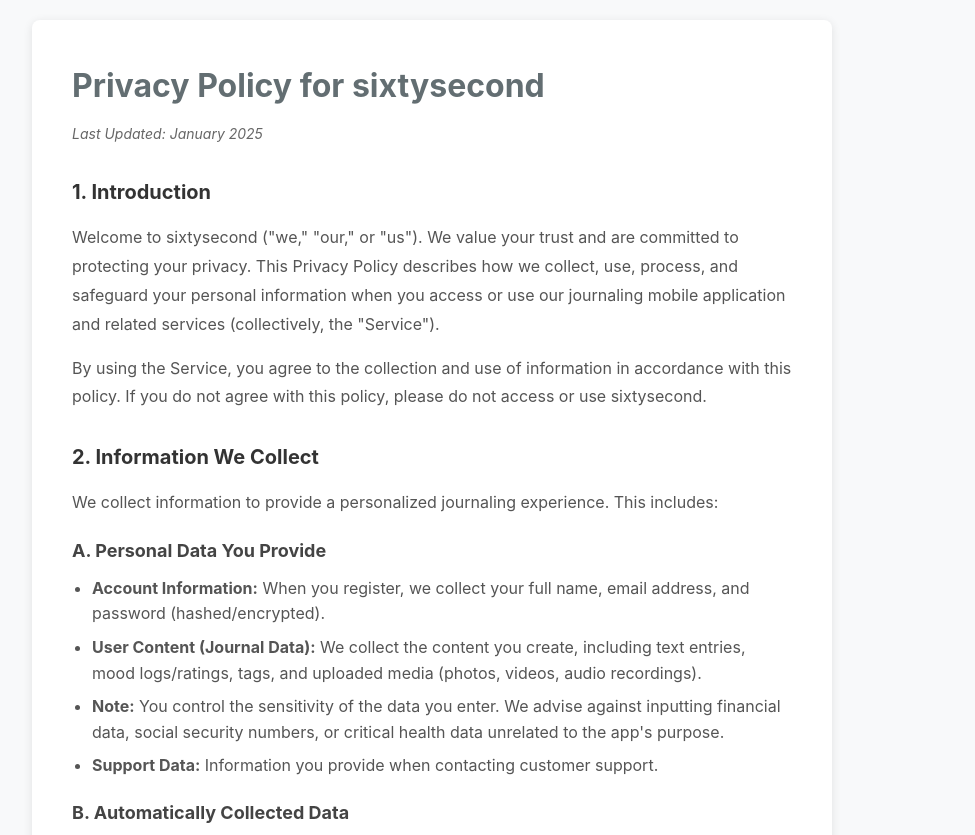
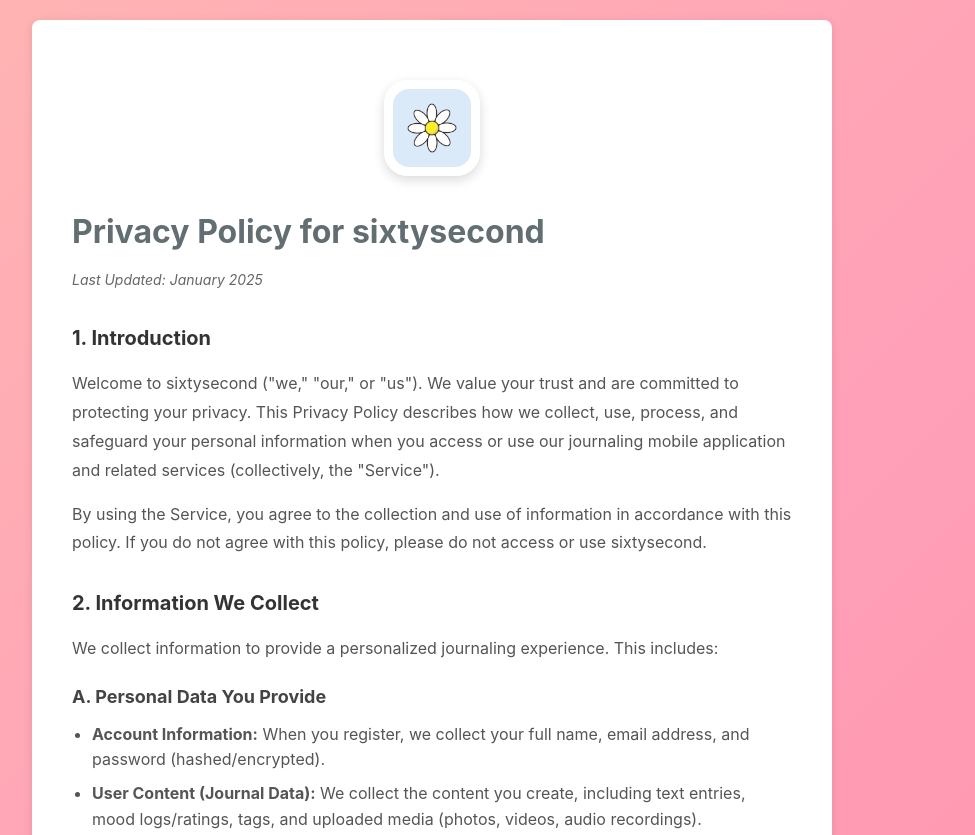
Before and after one commit to Levis3000/rork-emotenote-legal, a website: page privacy-policy.html in a window 1280 px wide. Shown: the top 835 px of the page, without its empty margins (208-1183 px from the left). Drawn offline with Linux system fonts and the light colour scheme.

Commit message:
Add app icon to Privacy Policy and Terms of Service pages with app gradient theme

```diff
--- a/privacy-policy.html
+++ b/privacy-policy.html
@@ -14,7 +14,8 @@
             font-family: -apple-system, BlinkMacSystemFont, 'Segoe UI', Roboto, 'Helvetica Neue', Arial, sans-serif;
             line-height: 1.6;
             color: #333;
-            background-color: #f8f9fa;
+            background: linear-gradient(135deg, #FFB7B2 0%, #FF9FB8 25%, #FF8FA3 50%, #FFB7C1 100%);
+            min-height: 100vh;
             padding: 20px;
         }
         .container {
@@ -94,6 +95,27 @@
         a:hover {
             text-decoration: underline;
         }
+        .app-icon-container {
+            text-align: center;
+            margin-bottom: 30px;
+            padding-top: 20px;
+        }
+        .app-icon {
+            width: 96px;
+            height: 96px;
+            border-radius: 24px;
+            margin: 0 auto;
+            box-shadow: 0 4px 12px rgba(0, 0, 0, 0.15);
+            background: rgba(255, 255, 255, 0.95);
+            padding: 8px;
+            border: 1px solid rgba(255, 255, 255, 0.6);
+        }
+        .app-icon img {
+            width: 100%;
+            height: 100%;
+            border-radius: 16px;
+            object-fit: cover;
+        }
         @media (max-width: 768px) {
             .container {
                 padding: 20px;
@@ -106,6 +128,11 @@
 </head>
 <body>
     <div class="container">
+        <div class="app-icon-container">
+            <div class="app-icon">
+                <img src="assets/images/icon.png" alt="sixtysecond app icon" />
+            </div>
+        </div>
         <h1>Privacy Policy for sixtysecond</h1>
         <p class="updated">Last Updated: January 2025</p>
 
```
Also changed, not shown: terms-of-service.html (+28 -1 lines), DEPLOY.md (line endings or trailing spaces), README.md, URLS.md (line endings or trailing spaces), package.json (line endings or trailing spaces), 1 other file.
